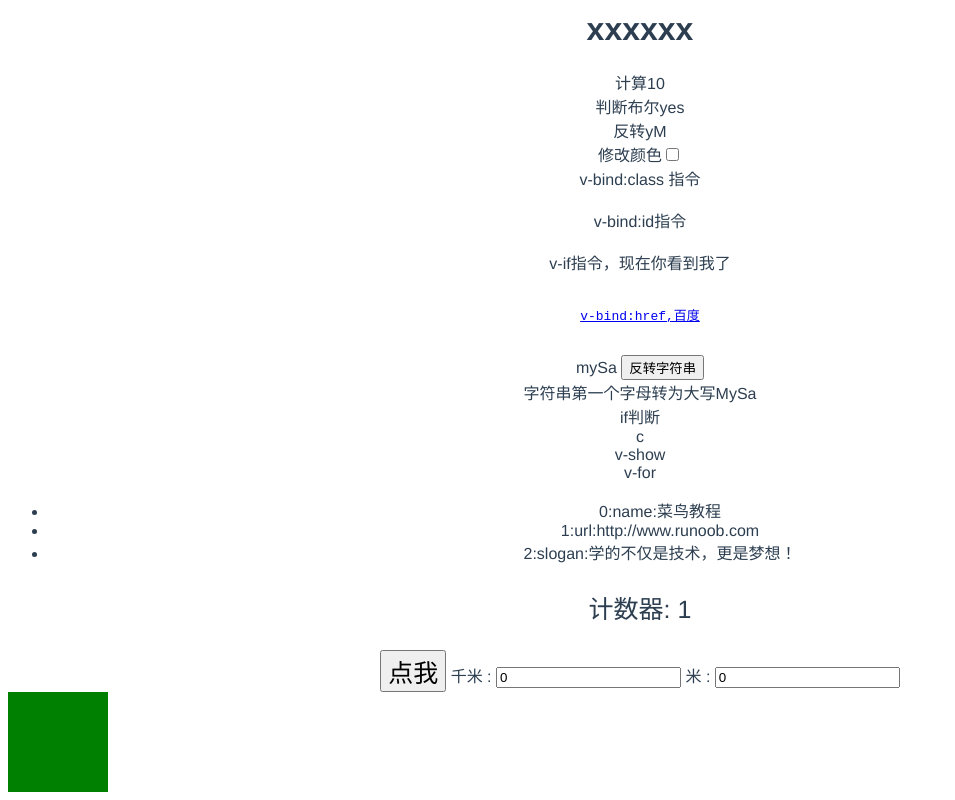
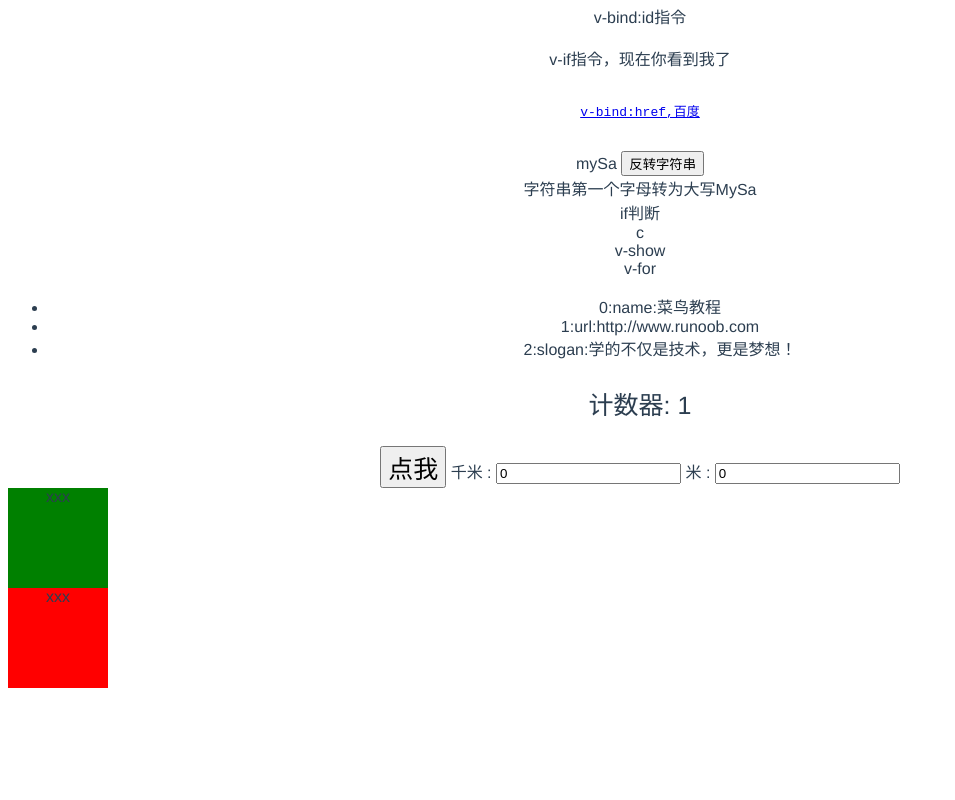
Before and after one commit to 2993277254/vue_demo, a Vue app: page / in a window 1280 px wide. Shown: the part 334-1134 px from the top of the page, without its empty margins (0-955 px from the left). After the commit the page ends 1030 px from the top, so only its background shows below. Built offline with nearby package versions, Linux system fonts and the light colour scheme.

Commit message:
提交文件

```diff
--- a/src/App.vue
+++ b/src/App.vue
@@ -1,6 +1,6 @@
 <template>
   <div id="app">
-    <img alt="Vue logo" src="./assets/logo.png">
+<!--    <img alt="Vue logo" src="./assets/logo.png">-->
 <!--    <HelloWorld msg="Welcome to Your Vue.js App"/>-->
     <day01></day01>
   </div>
--- a/src/components/day01.vue
+++ b/src/components/day01.vue
@@ -33,7 +33,11 @@
         <button @click = "counter++" style = "font-size:25px;">点我</button>
         千米 : <input type = "text" v-model = "kilometers">
         米 : <input type = "text" v-model = "meters">
-        <div v-bind:class="{active:isActive}"></div>
+        <div v-bind:class="{active:isActive}">xxx</div>
+        <div class="static"
+             v-bind:class="{ active: isActive, 'text-danger': hasError }">
+            xxx
+        </div>
     </div>
 </template>
 
@@ -56,7 +60,8 @@
         counter:1,
         kilometers : 0,
         meters:0,
-        isActive: true
+        isActive: true,
+        hasError: true
     };
 
     export default {
@@ -120,4 +125,7 @@
         height: 100px;
         background: green;
     }
+    .text-danger {
+        background: red;
+    }
 </style>
```
